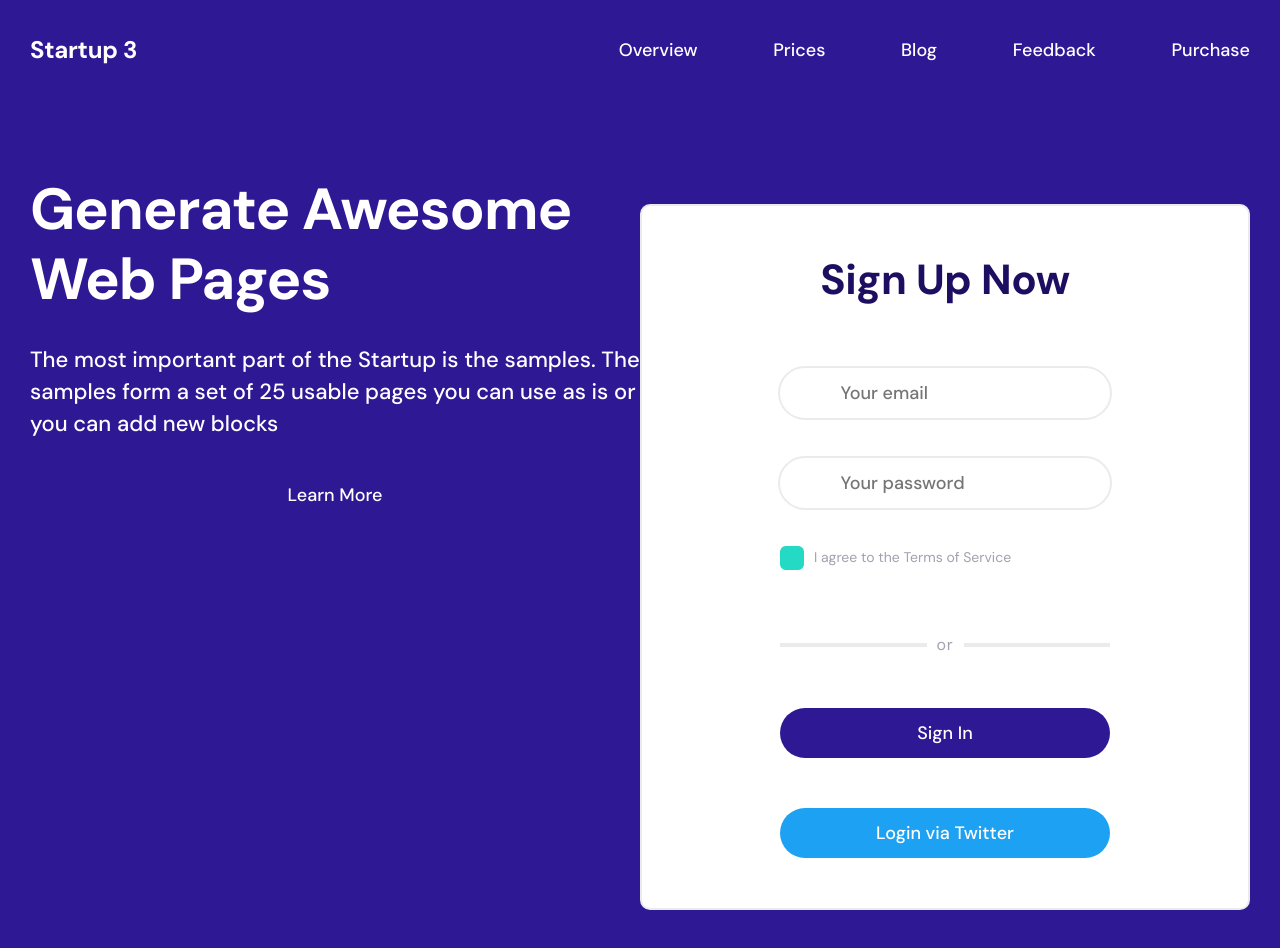
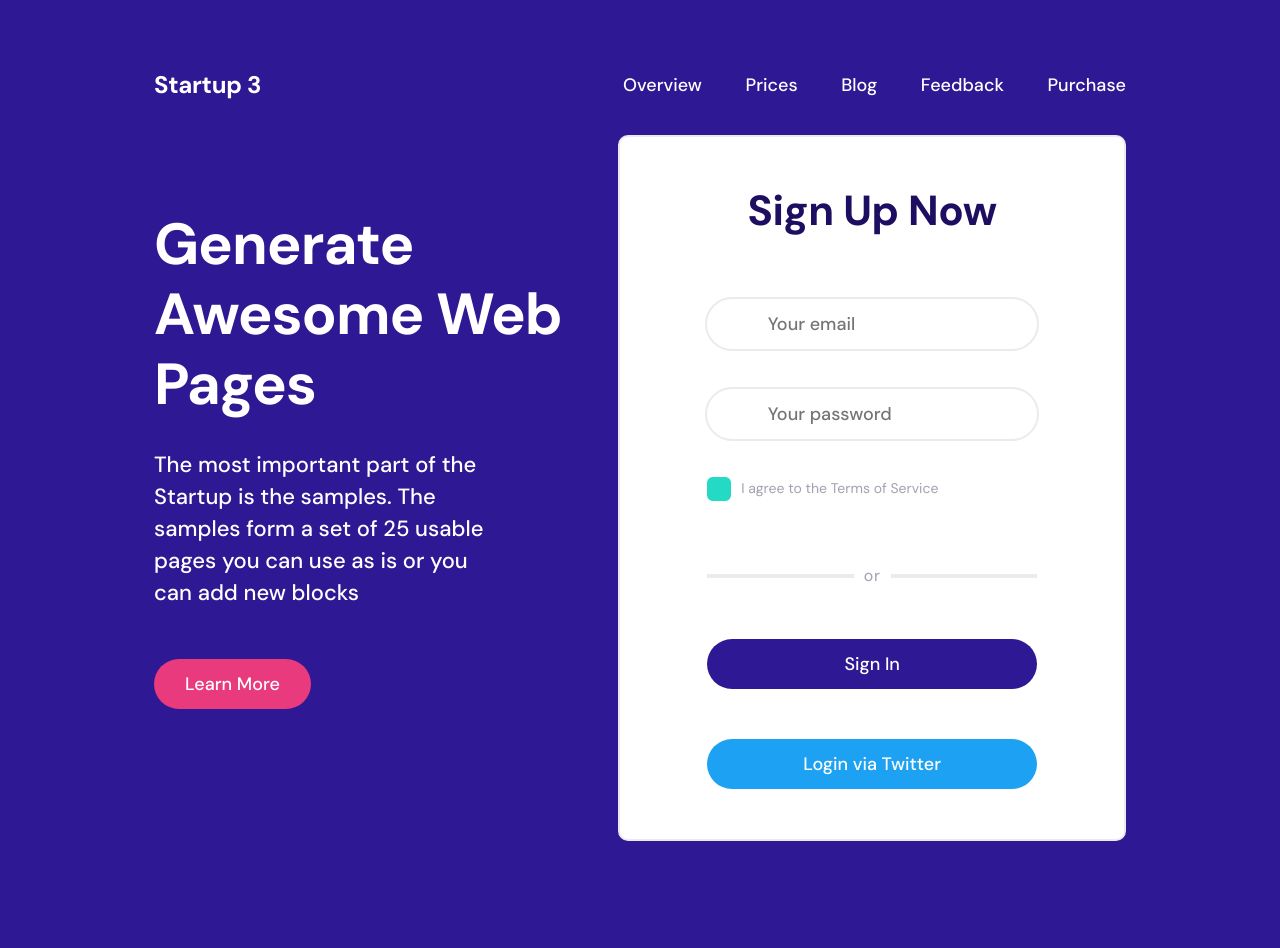
Before and after one commit to AgnieszkaDra/react-landing-signup, a React (Vite) app in the folder frontend/: page / in a window 1280 px wide. After the commit the page ends 871 px from the top, so only its background shows below. Built offline with nearby package versions, Linux system fonts and the light colour scheme.

Commit message:
refactor and style panel in main

```diff
--- a/frontend/src/App.tsx
+++ b/frontend/src/App.tsx
@@ -10,14 +10,14 @@ function App() {
   const { isLoggedIn } = useAuth();
 
   return (
-    <>
+    <div className='container'>
       <Header />
       <Main>
         <Panel className='main__panel'/>
         {form}
       </Main>
       {isLoggedIn ? <Navigate to="/pricing" /> : '' }
-    </>
+    </div>
   );
 }
 
--- a/frontend/src/components/Panel.tsx
+++ b/frontend/src/components/Panel.tsx
@@ -16,7 +16,7 @@ const Panel: React.FC<PanelProps> = ({ className = '' }) => {
             of 25 usable pages you can use as is or you can add new blocks"
             className="panel__description"
         />
-        <Button text='Learn More' backgroundColor='pink' className='panel__button'/>
+        <Button text='Learn More' backgroundColor='act-third' className='panel__button'/>
       </aside>
     );
   };
--- a/frontend/src/styles/form.scss
+++ b/frontend/src/styles/form.scss
@@ -4,7 +4,8 @@
 // Form
 // ===========================
 .form {
-  width: 80%;
+
+  margin-top: 18,7rem;
   margin: 3rem auto;
   border: 2px solid $grey;
   border-radius: 10px;
--- a/frontend/src/styles/global.scss
+++ b/frontend/src/styles/global.scss
@@ -13,6 +13,7 @@
 html, body {
   height: 100%;
   box-sizing: border-box;
+  font-size: 10px;
 }
 
 body {
@@ -66,7 +67,7 @@ img {
 
 button {
   font-family: inherit;
-  font-size: 1em;
+  font-size: 1rem;
   font-weight: 500;
   padding: 0.6em 1.2em;
   border: 1px solid transparent;
@@ -80,23 +81,10 @@ button {
 // Root Container
 // ==============================
 #root {
-  min-height: 100vh;
-  margin: 0 auto;
-  padding: 1rem 3rem;
-  display: flex;
-  flex-direction: column;
-  align-items: center;
-  justify-content: center;
 
-  @include respond(tablet) {
-    padding: 0;
-    margin: 6.5rem 6rem;
-  }
 
-  @include respond(desktop) {
-    padding: 0;
-    margin: 0 8rem;
-  }
+  @include flexAbsoluteCenter();
+
 }
 
 // ==============================
@@ -114,3 +102,12 @@ button {
     margin: 5rem auto;
   }
 }
+
+.container {
+  padding: 0 2rem;
+  @include respond(md, lg, xl) {
+    padding: 0;
+  }
+  max-width: 972px;
+  margin-top: 6.5rem;
+}
--- a/frontend/src/styles/header.scss
+++ b/frontend/src/styles/header.scss
@@ -5,7 +5,6 @@
   width: 100%;
   height: 40px;
   @include flexAbsoluteCenter;
-  margin-top: 2rem;
     &__mobile {
     display: flex;
     align-items: center;
--- a/frontend/src/styles/main.scss
+++ b/frontend/src/styles/main.scss
@@ -4,24 +4,25 @@
     width: 100%;
     display: flex;
     flex-direction: column;
-    margin-top: 10.4rem;
+
     @include respond(lg, xl) {
         display: flex;
         flex-direction: row;
     }
     &__panel {
-        flex: 50%;
+        flex: 43.9%;
     }
     &__form {
-        flex: 50%;
+        flex: 48.35%;
     }
 }
 
 .panel {
-    margin-bottom: 2rem;
-    @include respond(tablet) {
+
+    @include respond(md, lg, xl) {
+      margin-top: 10.4rem;
       padding-right: 5rem;
-      margin-bottom: 0;
+
     }
     & > * {
          @include respond(md, lg, xl) {
@@ -29,6 +30,10 @@
         }
     }
     &__description {
+         width: auto;
+        @include respond(md, lg, xl) {
+            width: 85%;
+        }
         font-weight: 500;
         font-size: 22px;
         line-height: 32px;
@@ -37,6 +42,9 @@
     }
     &__button {
         display: flex;
-        margin: auto;
-    }
+        width: 15.7rem;
+        @include respond(md, lg, xl) {
+             margin: 5rem auto 5rem 0;
+        }
+     }
 }
```
